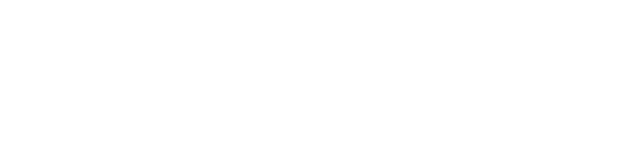
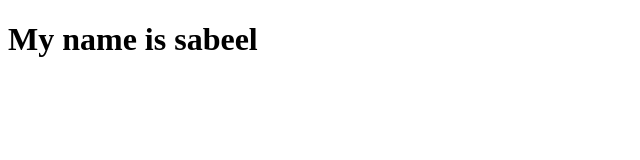
Before and after one commit to muhammadSabeelAhmed/Sabeel_Assignments, a plain HTML site: page index.html in a window 1280 px wide. Shown: the whole page, without its empty margins (0-640 px from the left). Drawn offline with Linux system fonts and the light colour scheme.

Commit message:
Heading added

```diff
--- a/index.html
+++ b/index.html
@@ -6,6 +6,6 @@
     <title>Sabeel Assignments</title>
 </head>
 <body>
-
+    <h1>My name is sabeel</h1>
 </body>
 </html>
```
